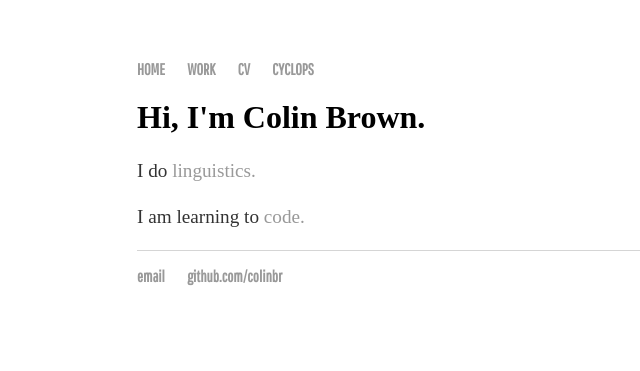
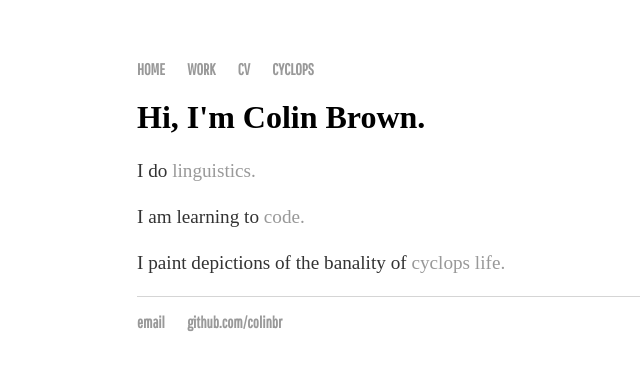
Before and after one commit to colinbr/OLD-colinbr.github.io, a Jekyll site: the page built from index.html, in a window 1280 px wide. Shown: the top 371 px of the page, without its empty margins (55-695 px from the left). Built offline with Jekyll 4.4.1, drawn with Linux system fonts in a browser that asks for light colours; some web fonts are replaced; part of the change alters nothing that is shown.

Commit message:
Update index.html

```diff
--- a/index.html
+++ b/index.html
@@ -6,5 +6,5 @@ title: Colin Brown
 	<h1>Hi, I'm Colin Brown.</h1>
 	<p>I do <a href="/research">linguistics.</a></p>
 	<p>I am learning to <a href="https://github.com/colinbr/">code.</a></p>
-	<!-- <p>I paint primitivist depictions of the banality of <a href="/cyclops">cyclops life.</a></p> -->
+	<p>I paint depictions of the banality of <a href="/cyclops">cyclops life.</a></p>
 </div><!-- /.blurb -->
```
